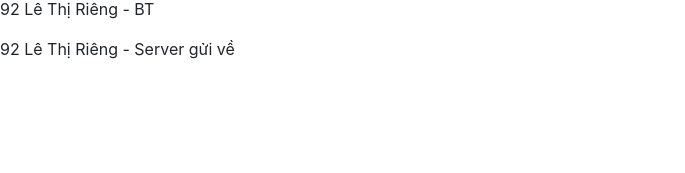
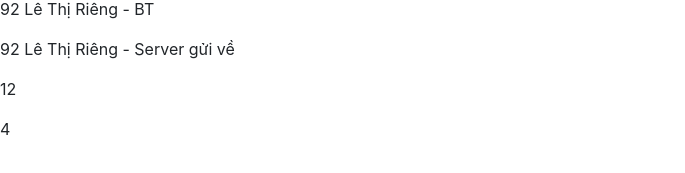
Before and after one commit to tientm96/learn-angular, an Angular app: page / in a window 1280 px wide. Shown: the part 3521-3694 px from the top of the page, without its empty margins (0-685 px from the left). Before the commit the page ends 3646 px from the top, so only its background shows below. Built offline with nearby package versions, Linux system fonts and the light colour scheme.

Commit message:
custom pipe - lam tron so

```diff
--- a/src/app/learn-pipe/learn-pipe.component.html
+++ b/src/app/learn-pipe/learn-pipe.component.html
@@ -24,3 +24,14 @@ TH1: nếu là kdl bình thường gửi từ comp qua thì chỉ {{biến}} là
 <!-- TH2: nếu là kdl từ server gửi về comp, rồi comp chuyển qua đây. Thì phải dùng async để chuyển.
 Vào video sau để hiểu rõ hơn về permise async: https://www.youtube.com/watch?v=Xj0pqYWwX8Y -->
 <p>{{ addressServer | async }}</p>
+
+<!-- Custom pipe: tự tạo 1 pipe làm tròn: xem trong round.pipe.ts -->
+
+<!-- Sau khi gọi đến pipe làm tròn, xử lý số, sẽ render ra là 2, chứ ko phải 1.9 -->
+
+<!-- Ở đây ta có truyền vào tham số true/false cho hàm transform() của roundNum, để nó làm tròn lên xuống theo ý muốn.
+:10/:1 là 2 tham số truyền vào cho tham số addTo bên trong hàm  transform().
+Truyền vào bao nhiêu tham số cũng đc, mỗi tham số tương ứng truyền theo thứ tự: (pipename: ts1:ts2:ts3...)-->
+
+<p>{{ 1.9 | roundNum: true: 10 }}</p>
+<p>{{ 3.7 | roundNum: false: 1 }}</p>
--- /dev/null
+++ b/src/app/round.pipe.ts
@@ -0,0 +1,36 @@
+import { Pipe, PipeTransform } from '@angular/core';
+
+@Pipe({ name: 'roundNum' })
+
+/***Tạo ra 1 pipe: -vd: tạo 1 pipe làm tròn lên.
+-Tạo 1 file round.pipe.ts trống: file này chứa pipe làm tròn cần tạo.
+-import Pipe và PipeTransform từ core.
+-đặt tên pipe, ở đây đặt roundNum, gọi trong html với tên pipe này là roundNum.
+-implement method transform và chỉnh sửa kdl đưa vào, kdl đưa ra của nó.
+(đưa vào 1.9, sau khi làm tròn đưa ra 2.0: nên đều là number)
+
+-Cấu hình file pipe này vào trong app.modules.ts: import đường dẫn + gọi trong hàm declarations,
+giống như cấu hình 1 component bình thường.
+
+
+
+*/
+
+export class RoundPipe implements PipeTransform {
+    transform(value: number, isUpper: boolean, addTo: number): number {
+        // bên trong (value): đưa vào kiểu number;
+        // bên ngoài ngoặc () có :number: trả ra kết quả sau khi pipe cũng kiểu number.
+        // thêm tham số  isUpper để nhận tham số truyền vào từ bên ngoài.
+        //  addTo cũng là 1 tham số nhận truyền vào từ html.
+
+        // if(isUpper){
+        //     return Math.ceil(value + addTo); //nếu isUpper=true thì làm tròn lên
+        // }
+        // return Math.floor(value + addTo); //nếu isUpper=false thì làm tròn xuống
+
+        //Dùng toán tử 3 ngôi
+        return isUpper ? Math.ceil(value + addTo) : Math.floor(value + addTo);
+
+        // return Math.round(value); //hàm làm tròn theo toán học thông thường.
+    }
+}
```
Also changed, not shown: src/app/app.module.ts (+6 -1 lines).
